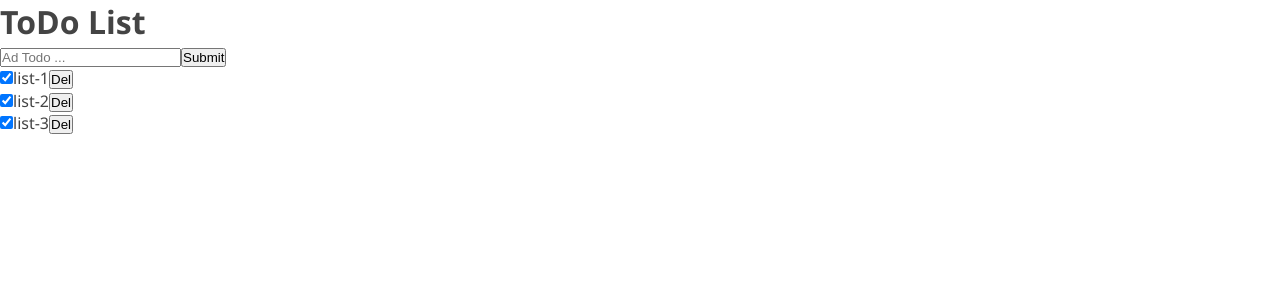
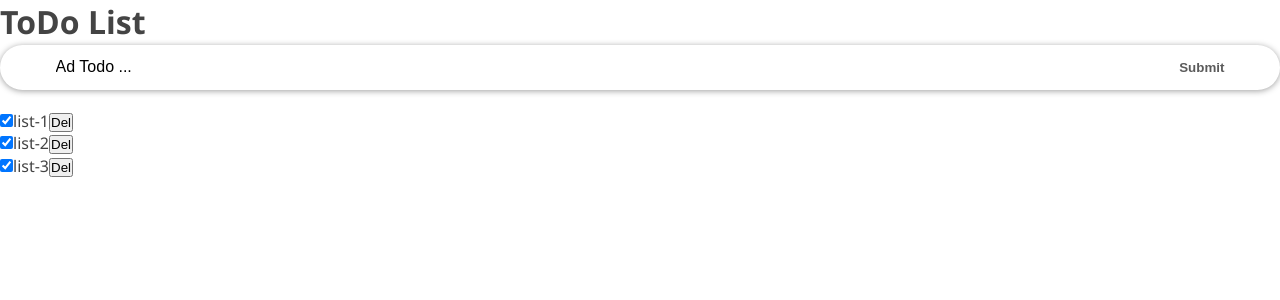
Before and after one commit to tta2yta/todo-react, a React (Create React App) app: page / in a window 1280 px wide. Shown: the top 300 px of the page. Built offline with nearby package versions, Linux system fonts and the light colour scheme.

Commit message:
Add header file

```diff
--- a/src/components/InputToDo.js
+++ b/src/components/InputToDo.js
@@ -20,11 +20,11 @@ class InputToDo extends React.Component{
     render(){
         return(
             <div>
-                {/* <form> */}
-                    <input type="text" name="title" placeholder="Ad Todo ..." value={this.state.title}
+                <form className="form-container">
+                    <input type="text" name="title" className="input-text" placeholder="Ad Todo ..." value={this.state.title}
                     onChange={this.handleOnchange} />
-                    <button onClick={()=>this.addItem()}>Submit</button>
-                {/* </form> */}
+                    <button onClick={()=>this.addItem()} className="input-submit">Submit</button>
+                </form>
             </div>
         );
     }
```
Also changed, not shown: src/components/Header.js (added, +21 -0 lines).
